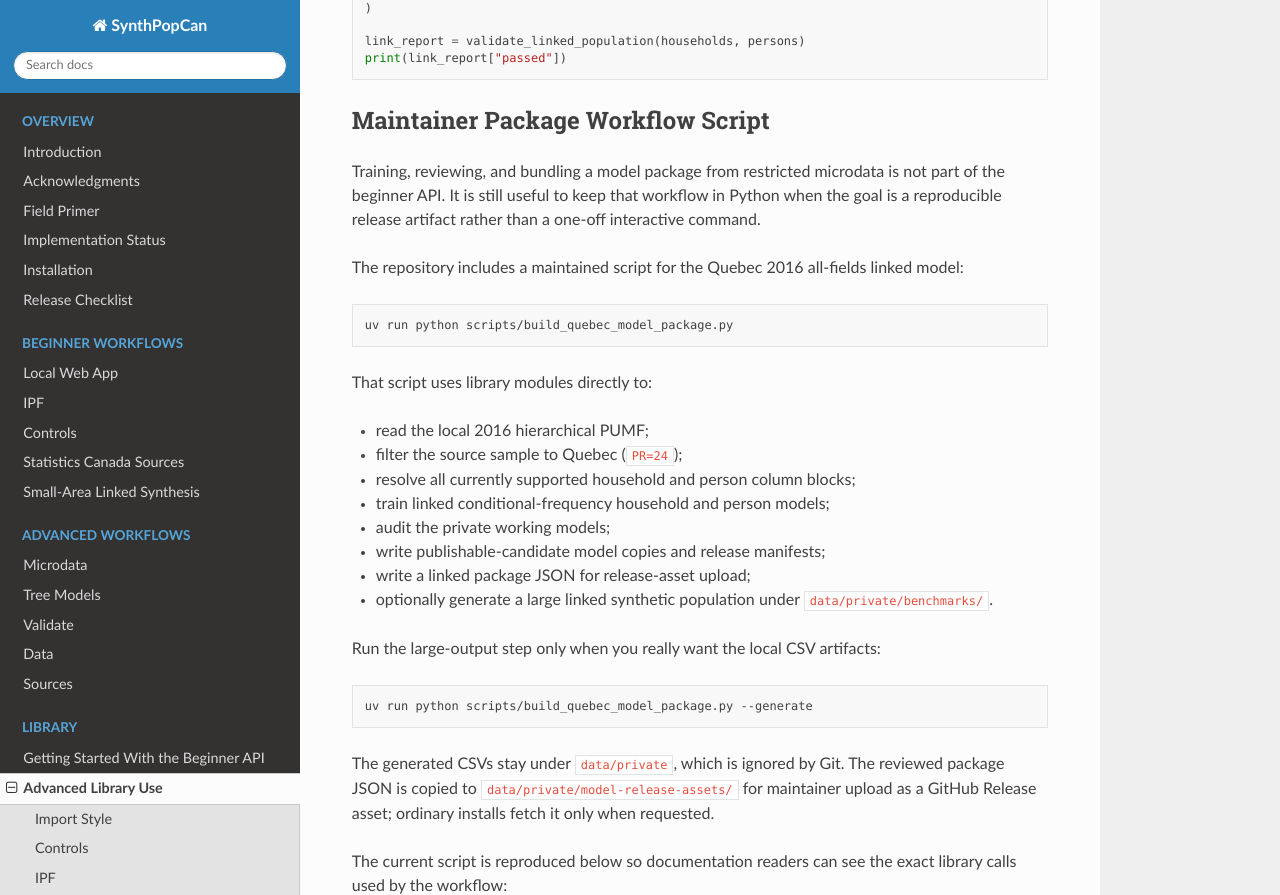
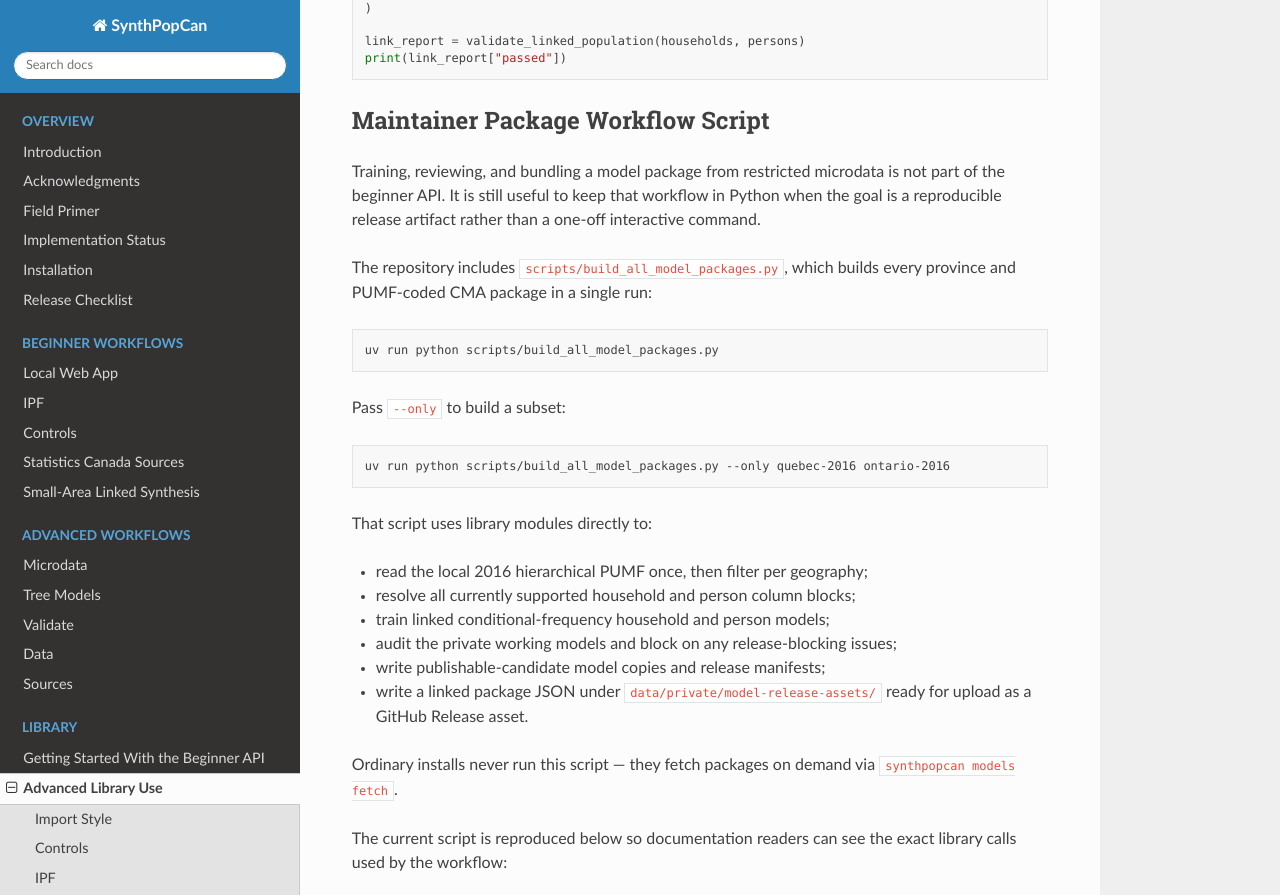
Before and after one commit to dlq/synthpopcan, a Sphinx documentation site: the page built from docs/library.md, in a window 1280 px wide and 1400 px high, scrolled down 5484 px, cut to the strip 0-895 px from the top of the window. Built offline with Sphinx 7.4.7 and the Read the Docs theme 3.1.0, drawn with Linux system fonts in a browser that asks for light colours.

Commit message:
fix: update library.md literalinclude to point at build_all_model_packages.py
The deleted build_quebec_model_package.py was still referenced in the
Sphinx docs, causing a build warning. Point the literalinclude and prose
at the consolidated build_all_model_packages.py script instead.

````diff
--- a/docs/library.md
+++ b/docs/library.md
@@ -305,40 +305,36 @@ not part of the beginner API. It is still useful to keep that workflow in
 Python when the goal is a reproducible release artifact rather than a one-off
 interactive command.
 
-The repository includes a maintained script for the Quebec 2016 all-fields
-linked model:
+The repository includes `scripts/build_all_model_packages.py`, which builds
+every province and PUMF-coded CMA package in a single run:
 
 ```bash
-uv run python scripts/build_quebec_model_package.py
+uv run python scripts/build_all_model_packages.py
+```
+
+Pass `--only` to build a subset:
+
+```bash
+uv run python scripts/build_all_model_packages.py --only quebec-2016 ontario-2016
 ```
 
 That script uses library modules directly to:
 
-- read the local 2016 hierarchical PUMF;
-- filter the source sample to Quebec (`PR=24`);
+- read the local 2016 hierarchical PUMF once, then filter per geography;
 - resolve all currently supported household and person column blocks;
 - train linked conditional-frequency household and person models;
-- audit the private working models;
+- audit the private working models and block on any release-blocking issues;
 - write publishable-candidate model copies and release manifests;
-- write a linked package JSON for release-asset upload;
-- optionally generate a large linked synthetic population under
-  `data/private/benchmarks/`.
+- write a linked package JSON under `data/private/model-release-assets/`
+  ready for upload as a GitHub Release asset.
 
-Run the large-output step only when you really want the local CSV artifacts:
-
-```bash
-uv run python scripts/build_quebec_model_package.py --generate
-```
-
-The generated CSVs stay under `data/private`, which is ignored by Git. The
-reviewed package JSON is copied to `data/private/model-release-assets/` for
-maintainer upload as a GitHub Release asset; ordinary installs fetch it only
-when requested.
+Ordinary installs never run this script — they fetch packages on demand via
+`synthpopcan models fetch`.
 
 The current script is reproduced below so documentation readers can see the
 exact library calls used by the workflow:
 
-```{literalinclude} ../scripts/build_quebec_model_package.py
+```{literalinclude} ../scripts/build_all_model_packages.py
 :language: python
 ```
 
````
